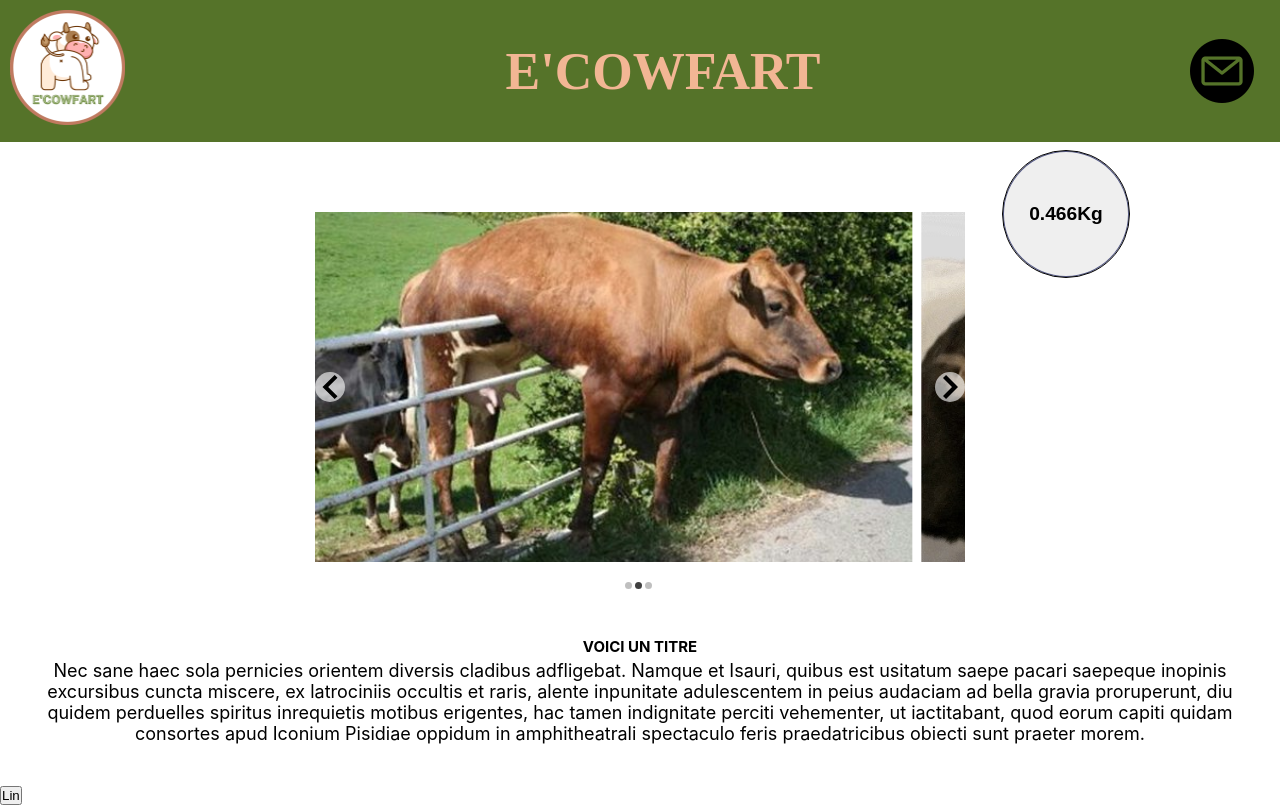
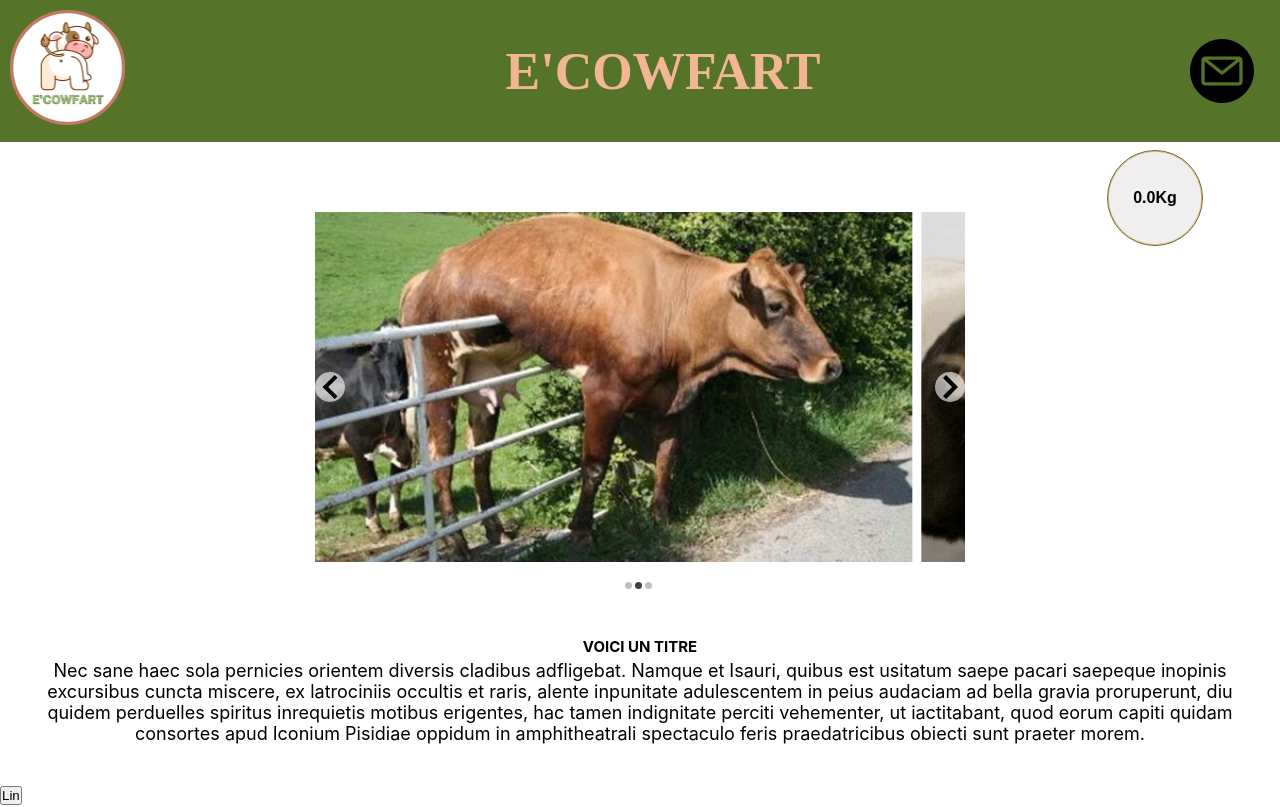
Before and after one commit to ChloeSrgt/EcowFart, a React (Create React App) app: page / in a window 1280 px wide. Shown: the top 807 px of the page. Built offline with nearby package versions, Linux system fonts and the light colour scheme.

Commit message:
Changement de CSS

```diff
--- a/src/App.css
+++ b/src/App.css
@@ -19,6 +19,7 @@
 .graph-box {
   justify-content: center;
   display: flex;
+  margin: 30px 0px 60px 0px
 }
 
 a {
--- a/src/App.jsx
+++ b/src/App.jsx
@@ -25,13 +25,13 @@ function App() {
         <button type='button' onClick={() => setCereales(Ble)}> Lin </button>
       </div>
     <div className="graph-box">
-      <div className="graph" style={{width: 300}}>
+      <div className="graph" style={{width: 260}}>
     <Donuts Database={cereales}/>
       </div>
-    <div className="graph" style={{width: 300}}>
+    <div className="graph" style={{width: 260}}>
     <Donuts Database={cereales}/>
     </div>
-    <div className="graph" style={{width: 300}}>
+    <div className="graph" style={{width: 260}}>
     <Donuts Database={cereales}/>
     </div>
     </div>
--- a/src/components/CompteurGaz.js
+++ b/src/components/CompteurGaz.js
@@ -15,7 +15,7 @@ export default function CompteurGaz() {
           setKilos(kilos + 1)
           setGrammes(0)
         }
-      }, 100);
+      }, 10000000);
     }
     return () => {
       clearTimeout(timer);
--- a/src/styles/compteurGaz.css
+++ b/src/styles/compteurGaz.css
@@ -1,19 +1,19 @@
 .compteurGaz {
-    border: solid 1px black;
-    font-size: 1.2rem;
+    border: solid 1px #557329;
+    font-size: 1rem;
     font-weight: 600;
     border-radius: 50%;
-    height: 8rem;
-    width: 8rem;
+    height: 6rem;
+    width: 6rem;
 }
 
 .compteurGaz {
-    box-shadow: 0 0 0 1px #555a86 inset;
+    box-shadow: 0 0 0 1px #F2B694 inset;
     transition: ease-in 0.7s;
 }
 
 .compteurGaz:hover {
-    box-shadow: 0 300px 0 1px #2196F3 inset;
+    box-shadow: 0 300px 0 1px #BF7960 inset;
     display: block;
 }
 
@@ -27,19 +27,20 @@
     width:8rem;
     position: fixed;
     top: 150px;
-    right: 150px;
+    right: 45px;
 }
 
 .blocText{
     display: none;
-    background:#2196F3;
-    color:#fff;
-    padding:7px 10px;
-    border-radius:3px;
-    width:350px;
-    height: 150px;
-    font-size: small;
-    position: absolute;
-    top: 150px;
-    right: 10px;
+   font-family: 'Roboto Slab', serif;
+   background: #f2b694;
+   color: #557329;
+   padding: 7px 10px;
+   border-radius: 3px;
+   width: 205px;
+   height: 100px;
+   font-size: 8px;
+   position: absolute;
+   top: 110px;
+   right: -17px;
 }
```
